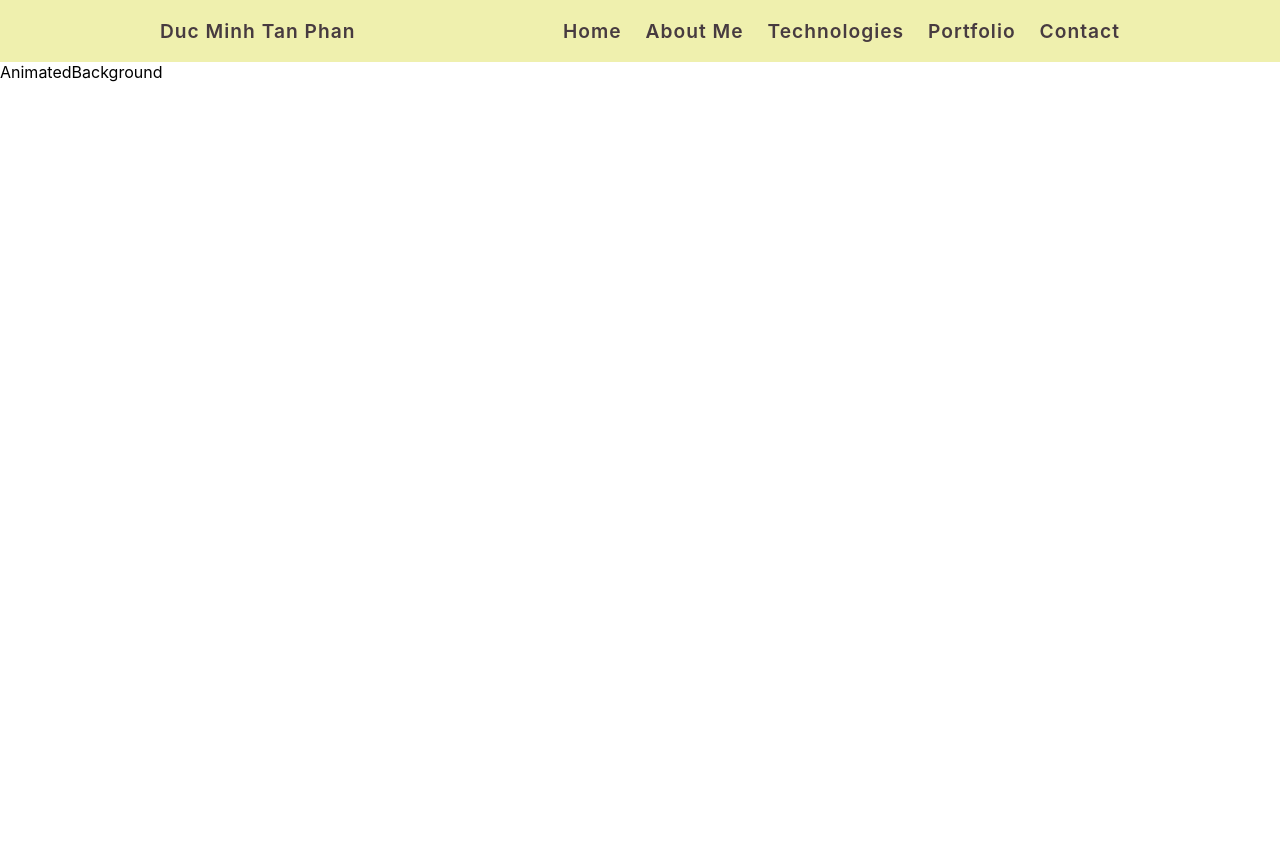
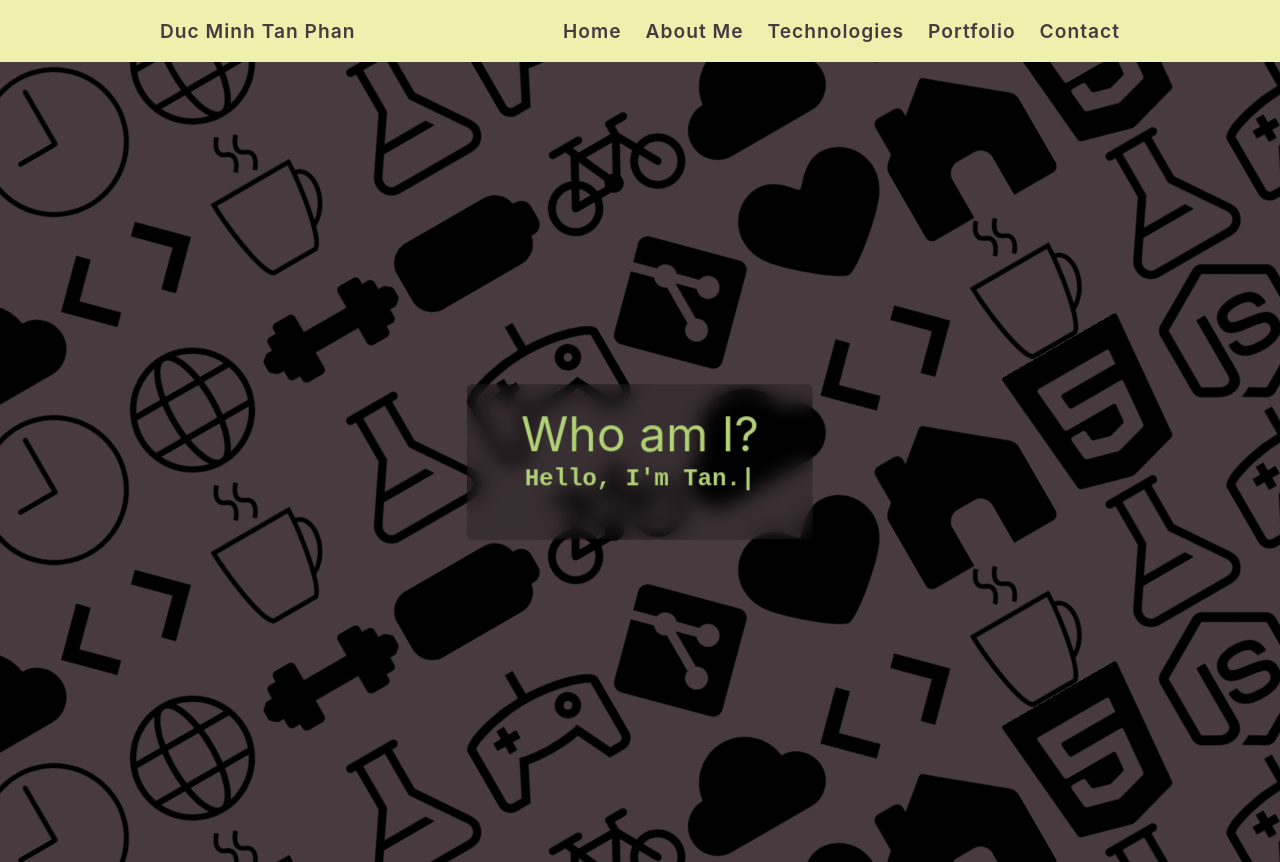
Before and after one commit to TanPhan1112/portfolio, a React (Create React App) app: page / in a window 1280 px wide. Before the commit the page ends 800 px from the top, so only its background shows below. Built offline with nearby package versions, Linux system fonts and the light colour scheme.

Commit message:
Add AnimatedBackground and Typewritter components with styles; update Landing page to include Typewritter effect

```diff
--- a/src/App.css
+++ b/src/App.css
@@ -18,6 +18,8 @@ p {
 :root {
   --page-padding: 1.2rem 10rem;
   --gap: 1rem;
+  --padding: 1.2rem;
+  --border-radius: 5px;
   /* Define the primary color */
   --primary-color: #eff0ae;
   --light-shades: #b1d175;
--- a/src/screens/Components/AnimatedBackground/AnimatedBackground.css
+++ b/src/screens/Components/AnimatedBackground/AnimatedBackground.css
@@ -0,0 +1,89 @@
+.animated-section {
+  background-color: var(--dark-accent);
+  position: relative;
+  width: 100%;
+  height: 100vh;
+  display: flex;
+  flex-direction: column;
+  overflow: hidden;
+}
+
+.animated-section .animated-row {
+  position: relative;
+  top: -60%;
+  left: -5%;
+  width: 100%;
+  display: flex;
+  padding: 10px 0;
+  white-space: nowrap;
+  transform: rotate(-30deg);
+}
+
+.animated-section svg {
+  width: 150px;
+  height: 150px;
+  fill: rgba(0, 0, 0, 1);
+  transition: 0.2s;
+  margin: 0 5px;
+}
+
+.animated-section svg:hover {
+  fill: var(--primary-color);
+  filter: drop-shadow(0 0 15px var(--primary-color));
+}
+
+.animated-section .animated-row div {
+  animation: animate1 80s linear infinite;
+  animation-delay: -80s;
+}
+
+.animated-section .animated-row div:nth-child(2) {
+  animation: animate2 80s linear infinite;
+  animation-delay: -40s;
+}
+
+@keyframes animate1 {
+  0% {
+    transform: translateX(100%);
+  }
+  100% {
+    transform: translateX(-100%);
+  }
+}
+
+@keyframes animate2 {
+  0% {
+    transform: translateX(0%);
+  }
+  100% {
+    transform: translateX(-200%);
+  }
+}
+
+.animated-section .animated-row:nth-child(even) div {
+  animation: animate3 80s linear infinite;
+  animation-delay: -80s;
+}
+
+.animated-section .animated-row:nth-child(even) div:nth-child(2) {
+  animation: animate4 80s linear infinite;
+  animation-delay: -40s;
+}
+
+@keyframes animate3 {
+  0% {
+    transform: translateX(-100%);
+  }
+  100% {
+    transform: translateX(100%);
+  }
+}
+
+@keyframes animate4 {
+  0% {
+    transform: translateX(-200%);
+  }
+  100% {
+    transform: translateX(0%);
+  }
+}
--- a/src/screens/Components/AnimatedBackground/AnimatedBackground.jsx
+++ b/src/screens/Components/AnimatedBackground/AnimatedBackground.jsx
@@ -1,10 +1,92 @@
-import React from 'react';
-import './AnimatedBackground.css'
+import React from "react";
+import "./AnimatedBackground.css";
 
-function AnimatedBackground() {
+import { ReactComponent as Battery } from "./SVG/battery.svg";
+import { ReactComponent as Bike } from "./SVG/bike.svg";
+import { ReactComponent as Cloud } from "./SVG/cloud.svg";
+import { ReactComponent as Code } from "./SVG/code.svg";
+import { ReactComponent as Coffee } from "./SVG/coffee.svg";
+import { ReactComponent as Flask } from "./SVG/flask.svg";
+import { ReactComponent as Game } from "./SVG/game.svg";
+import { ReactComponent as Git } from "./SVG/git.svg";
+import { ReactComponent as Heart } from "./SVG/heart.svg";
+import { ReactComponent as Home } from "./SVG/home.svg";
+import { ReactComponent as Html } from "./SVG/html.svg";
+import { ReactComponent as Js } from "./SVG/js.svg";
+import { ReactComponent as Keyboard } from "./SVG/keyboard.svg";
+import { ReactComponent as Mic } from "./SVG/mic.svg";
+import { ReactComponent as Paper } from "./SVG/paper.svg";
+import { ReactComponent as ReactSVG } from "./SVG/react.svg";
+import { ReactComponent as Sql } from "./SVG/sql.svg";
+import { ReactComponent as Time } from "./SVG/time.svg";
+import { ReactComponent as Web } from "./SVG/web.svg";
+import { ReactComponent as Weight } from "./SVG/weight.svg";
+
+function AnimatedBackground({ children }) {
+  let arr = [];
+  let qty = 20;
+
+  for (let i = 0; i < qty; i++) {
+    arr.push(i);
+  }
+
+  const layers = arr.map((i) => {
+    return (
+      <div className="animated-row" key={i}>
+        <div>
+          <Battery />
+          <Bike />
+          <Cloud />
+          <Code />
+          <Coffee />
+          <Flask />
+          <Game />
+          <Git />
+          <Heart />
+          <Home />
+          <Html />
+          <Js />
+          <Keyboard />
+          <Mic />
+          <Paper />
+          <ReactSVG />
+          <Sql />
+          <Time />
+          <Web />
+          <Weight />
+        </div>
+        <div>
+          <Battery />
+          <Bike />
+          <Cloud />
+          <Code />
+          <Coffee />
+          <Flask />
+          <Game />
+          <Git />
+          <Heart />
+          <Home />
+          <Html />
+          <Js />
+          <Keyboard />
+          <Mic />
+          <Paper />
+          <ReactSVG />
+          <Sql />
+          <Time />
+          <Web />
+          <Weight />
+        </div>
+      </div>
+    );
+  });
+
   return (
-    <div>AnimatedBackground</div>
-  )
+    <section className="animated-section">
+      {layers}
+      {children}
+    </section>
+  );
 }
 
-export default AnimatedBackground
+export default AnimatedBackground;
--- /dev/null
+++ b/src/screens/Components/Typewritter/Typewritter.css
@@ -0,0 +1,11 @@
+#typing-text {
+  border: none;
+  font-weight: bold;
+  text-align: center;
+  overflow: auto;
+  outline: none;
+  resize: none;
+  background: transparent;
+  font-size: 1.5rem;
+  color: var(--light-shades);
+}
--- /dev/null
+++ b/src/screens/Components/Typewritter/Typewritter.jsx
@@ -0,0 +1,86 @@
+import { useEffect, React, useRef } from "react";
+import "./Typewritter.css";
+
+/**
+ * Typewritter component creates a typing animation effect for a series of messages.
+ *
+ * @component
+ * @param {Object} props - The properties object.
+ * @param {string[]} [props.data=[]] - An array of strings to be displayed in the typing animation.
+ * @param {number} [props.TypeSpeed=100] - The speed (in milliseconds) at which each character is typed.
+ * @param {number} [props.MsgDelay=2000] - The delay (in milliseconds) before starting the next message.
+ *
+ * @returns {JSX.Element} A read-only textarea element that displays the typing animation.
+ *
+ * @example
+ * <Typewritter
+ *   data={["Hello, world!", "Welcome to my portfolio."]}
+ *   TypeSpeed={150}
+ *   MsgDelay={2500}
+ * />
+ *
+ * @remarks
+ * - The component uses `useRef` to store mutable values that do not trigger re-renders.
+ * - The typing animation is implemented using a recursive `setTimeout` function.
+ * - The `useEffect` hook ensures the animation starts when the component is mounted.
+ * - The animation loops through the messages indefinitely.
+ */
+
+function Typewritter({ data = [], TypeSpeed = 100, MsgDelay = 2000 }) {
+  //   useRef doesn't trigger re-renders when updated, so it's perfect for storing mutable values that don't need to cause a re-render when changed.
+  // This is useful for performance optimization, especially in cases where the value is updated frequently, like in a typing animation.
+  const typeSpeedRef = useRef(TypeSpeed);
+  const msgDelayRef = useRef(MsgDelay);
+  const dataRef = useRef(data);
+
+  // useEffect is used to perform side effects in function components, such as data fetching, subscriptions, or manually changing the DOM. Uses the hook in React to create and start the typing animation as soon as the component renders.
+  // It runs after the render is committed to the screen, and it can return a cleanup function to run when the component unmounts or before the effect runs again.
+  useEffect(() => {
+    let CharacterPos = 0; /*Tracks the position of the current character being typed in the current message.*/
+    let MsgBuffer = ""; /*Stores the partially typed message for display.*/
+    let MsgIndex = 0; /*Tracks the index of the current message being typed.*/
+    let Delay; /*Stores the delay time for the next character to be typed.*/
+
+    function StartTyping() {
+      let id = document.getElementById("typing-text");
+
+      if (CharacterPos !== dataRef.current[MsgIndex].length) {
+        /*Checks if the current message is fully typed.*/
+        MsgBuffer =
+          MsgBuffer +
+          dataRef.current[MsgIndex].charAt(
+            CharacterPos
+          ); /*Adds the next character to the buffer.*/
+        id.value =
+          MsgBuffer +
+          "|"; /*Updates the textarea with the current message and adds a cursor.*/
+        Delay = typeSpeedRef.current; /*Sets the delay for the next character.*/
+      } else {
+        /*If the current message is fully typed, prepare for the next message.*/
+        Delay = msgDelayRef.current; /*Sets the delay for the next message.*/
+        MsgBuffer = ""; /*Resets the buffer for the next message.*/
+        CharacterPos =
+          -1; /*Resets the character position for the next message.*/
+
+        if (MsgIndex !== dataRef.current.length - 1) {
+          /*Checks if there are more messages to type.*/
+          MsgIndex++;
+        } else {
+          /*If all messages are typed, reset to the first message.*/
+          MsgIndex = 0;
+        }
+      }
+      CharacterPos++; /*Moves to the next character position.*/
+      setTimeout(
+        StartTyping,
+        Delay
+      ); /*Recursively calls the function to type the next character after the delay.*/
+    }
+
+    StartTyping();
+  }, []);
+
+  return <textarea id="typing-text" readOnly></textarea>;
+}
+
+export default Typewritter;
--- a/src/screens/Components/index.js
+++ b/src/screens/Components/index.js
@@ -1,5 +1,7 @@
 import AnimatedBackground from "./AnimatedBackground/AnimatedBackground";
+import Typewritter from "./Typewritter/Typewritter";
 
 export {
-    AnimatedBackground
+    AnimatedBackground,
+    Typewritter
 };
--- a/src/screens/Landing/Landing.css
+++ b/src/screens/Landing/Landing.css
@@ -0,0 +1,17 @@
+.landing-type {
+  position: absolute;
+  z-index: 1;
+  top: 50%;
+  left: 50%;
+  transform: translate(-50%, -50%);
+  display: flex;
+  flex-direction: column;
+  align-items: center;
+  justify-content: center;
+  font-size: 3rem;
+  color: var(--light-shades);
+  background-color: rgba(0, 0, 0, 0.2);
+  padding: var(--padding);
+  border-radius: var(--border-radius);
+  backdrop-filter: blur(10px);
+}
--- a/src/screens/Landing/Landing.jsx
+++ b/src/screens/Landing/Landing.jsx
@@ -1,13 +1,30 @@
-import React from 'react';
-import './Landing.css'
-import AnimatedBackground from '../Components/AnimatedBackground/AnimatedBackground';
+import React from "react";
+import "./Landing.css";
+import AnimatedBackground from "../Components/AnimatedBackground/AnimatedBackground";
+import Typewritter from "../Components/Typewritter/Typewritter";
+
+let msgArray = [
+  " ",
+  "Hello, I'm Tan.",
+  "I'm a software engineer.",
+  "Also known as a",
+  "Frontend developer.",
+  "Backend developer.",
+  "Fullstack developer.",
+  "I love coding.",
+  "Welcome to my portfolio!",
+  " ",
+];
 
 function Landing() {
   return (
     <AnimatedBackground>
-
+      <div className="landing-type">
+        <div>Who am I?</div>
+        <Typewritter data={msgArray} />
+      </div>
     </AnimatedBackground>
-  )
+  );
 }
 
-export default Landing
+export default Landing;
```
